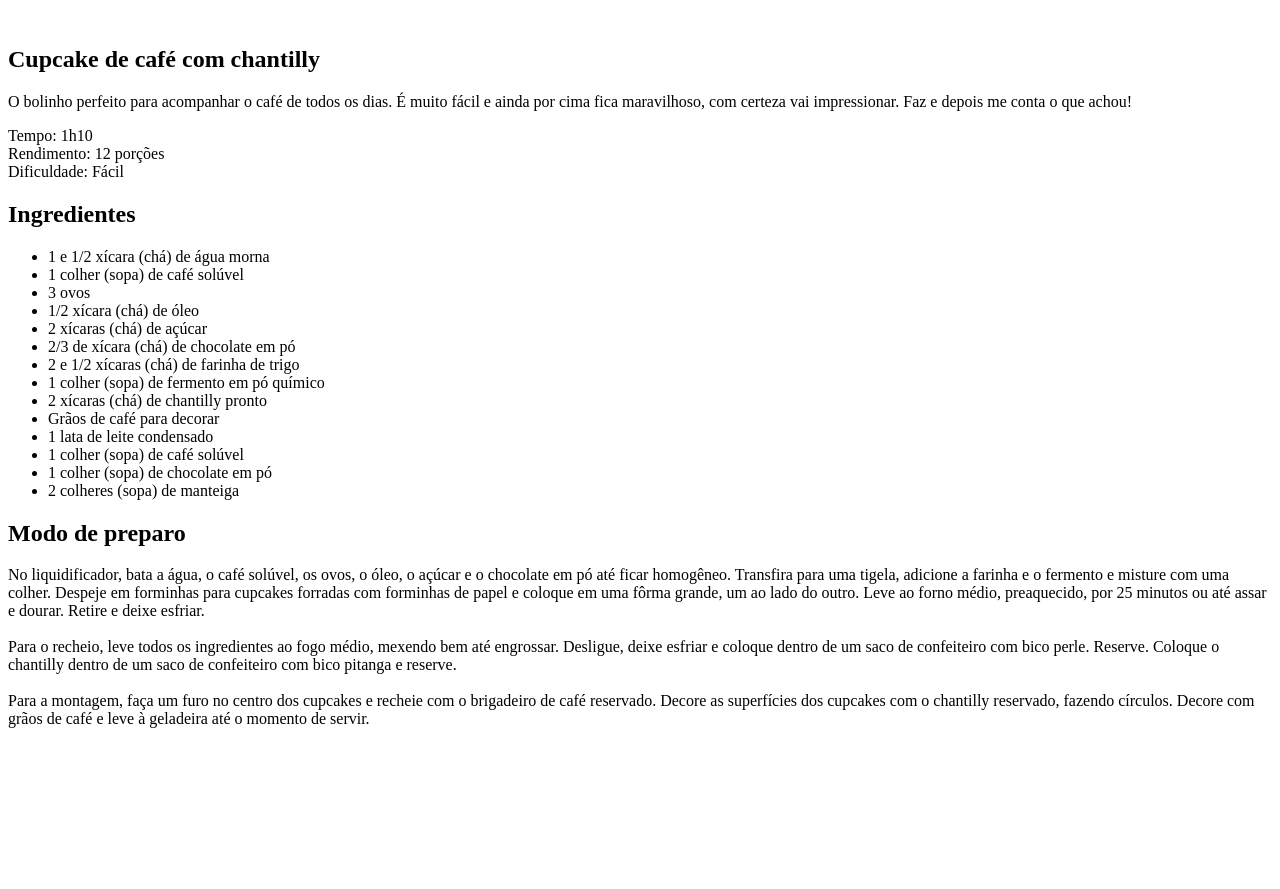
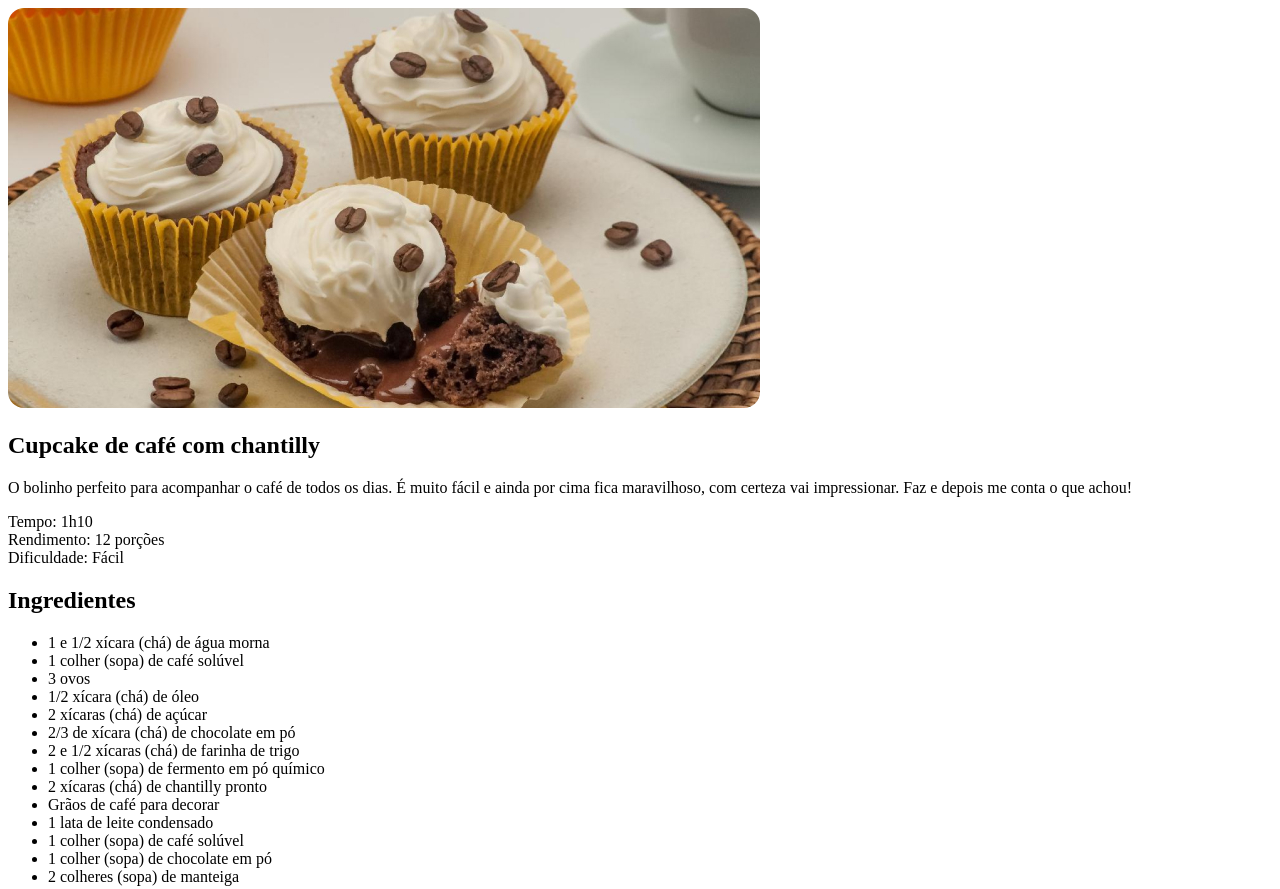
Before and after one commit to pedro-augussto/Projeto, a plain HTML site: page index.html in a window 1280 px wide. Shown: the top 889 px of the page. Before the commit the page ends 800 px from the top, so only its background shows below. Drawn offline with Linux system fonts and the light colour scheme.

Commit message:
Adicionando imagem e estilo styles.css

```diff
--- a/index.html
+++ b/index.html
@@ -4,10 +4,12 @@
     <meta charset="UTF-8">
     <meta name="viewport" content="width=device-width, initial-scale=1.0">
     <title>Pagina de Receita</title>
+
+    <link rel="stylesheet" href="style.css">
 </head>
 <body>
     <div id="page">
-        <img src="" alt="">
+        <img src="assets/main-image.jpg" alt="imagem de um Cupcake com grãos de café e chantilly">
         <main>
             <section id="about">
                 <h1>Cupcake de café com chantilly</h1>
--- /dev/null
+++ b/style.css
@@ -0,0 +1,3 @@
+img{
+    border-radius: 16px;
+}
```
Also changed, not shown: assets/bg-image.jpg (added), assets/main-image.jpg (added), 1 other file.
